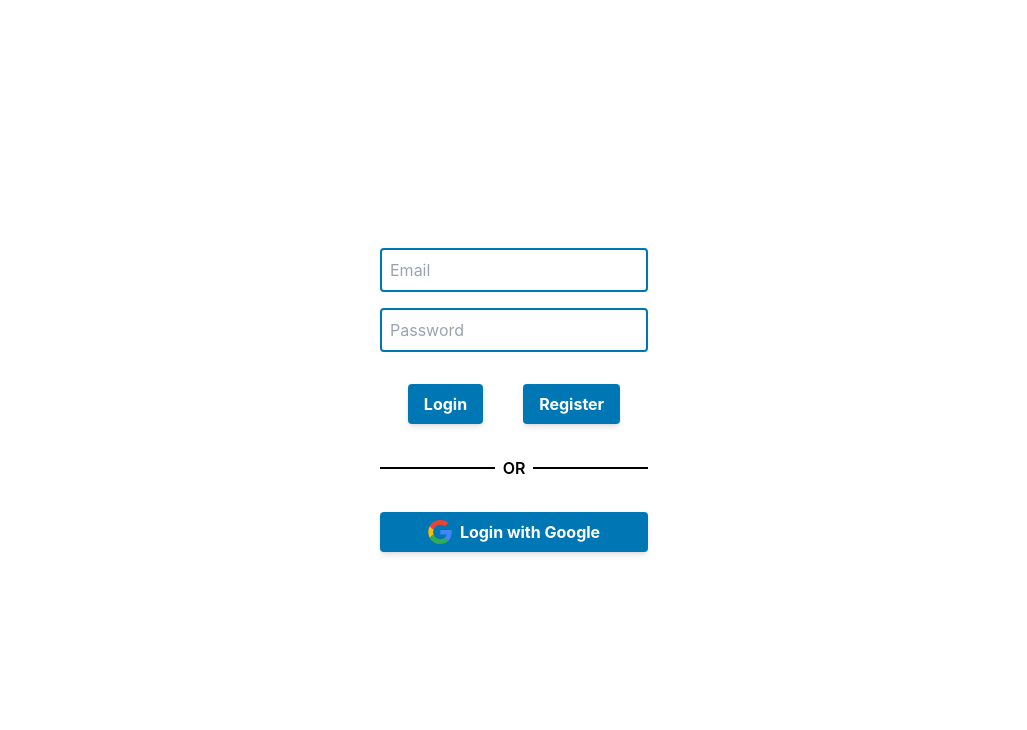
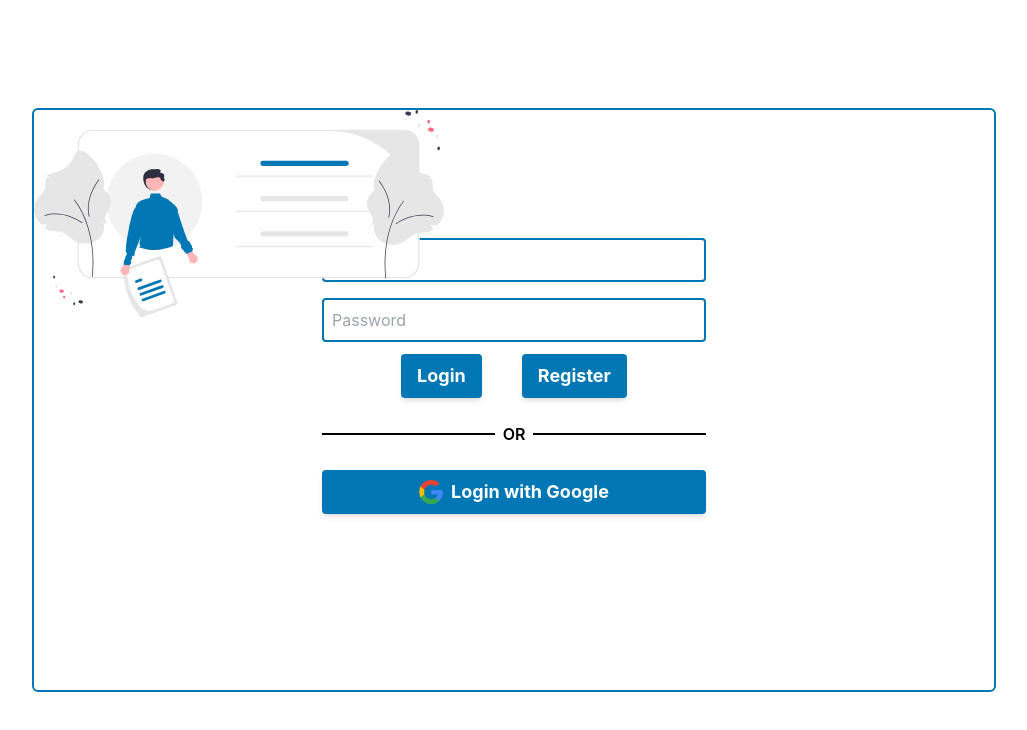
Before and after one commit to CristiSandu/JobPlatformUI, a React (Create React App) app: page / in a window 1280 px wide. Shown: the top 730 px of the page, without its empty margins (126-1153 px from the left). Built offline with nearby package versions, Linux system fonts and the light colour scheme.

Commit message:
Changes:  - finish login UI  - to fix image overlay form

```diff
--- a/src/index.css
+++ b/src/index.css
@@ -4,7 +4,7 @@
 
 @layer components {
   .btn-primary {
-    @apply py-2 px-4 bg-MainBlue text-white font-bold rounded shadow-md hover:bg-SecondBlue focus:outline-none focus:ring-2 focus:ring-LightBlue focus:ring-opacity-75;
+    @apply py-2 px-4 bg-MainBlue text-white font-bold text-lg rounded shadow-md hover:bg-SecondBlue focus:outline-none focus:ring-2 focus:ring-LightBlue focus:ring-opacity-75;
   }
 }
 @layer components {
--- a/src/pages/LoginPage.tsx
+++ b/src/pages/LoginPage.tsx
@@ -1,17 +1,18 @@
 import { FontAwesomeIcon } from "@fortawesome/react-fontawesome";
 import { faCoffee } from "@fortawesome/free-solid-svg-icons";
 import GoogleLogo from "../Images/gLogo.svg";
+import LoginImage from "../Images/login_image.svg";
 
 export const LoginPage = (): JSX.Element => {
   return (
-    <div className="flex h-screen">
-      <div className="m-auto space-y-64 text-center ">
-        <div className="space-y-8">
-          <form className="space-y-4 align-baseline ">
+    <div className="flex h-screen w-screen">
+      <div className="relative  m-auto space-y-0 text-center border-MainBlue border-2 pt-32 pb-44  px-72 rounded-md">
+        <div className="space-y-6">
+          <div className="space-y-3">
+            <form className="space-y-4 align-baseline w-full">
               <div>
-              <i className="fa fa-instagram icon"></i>
                 <input
-                className="entry-primary"
+                  className="entry-primary w-96"
                   type="text"
                   name="name"
                   placeholder="Email"
@@ -19,7 +20,7 @@ export const LoginPage = (): JSX.Element => {
               </div>
               <div>
                 <input
-                className="entry-primary"
+                  className="entry-primary w-96"
                   type="password"
                   name="name"
                   placeholder="Password"
@@ -29,6 +30,7 @@ export const LoginPage = (): JSX.Element => {
             <div className="space-x-10">
               <button className="btn-primary">Login</button>
               <button className="btn-primary">Register</button>
+            </div>
           </div>
           <div className="flex justify-center items-center space-x-2">
             <div className="bg-black h-0.5 w-full content-center"></div>
@@ -43,6 +45,13 @@ export const LoginPage = (): JSX.Element => {
             <h1>Login with Google</h1>
           </div>
         </div>
+        <img
+          className="absolute top-0 left-0 z-0 "
+          src={LoginImage}
+          height="244"
+          width="410"
+          alt="React Logo"
+        />
       </div>
     </div>
   );
```
Also changed, not shown: src/Images/login_image.svg (added). Lines whose indentation alone changed are shown as unchanged.
